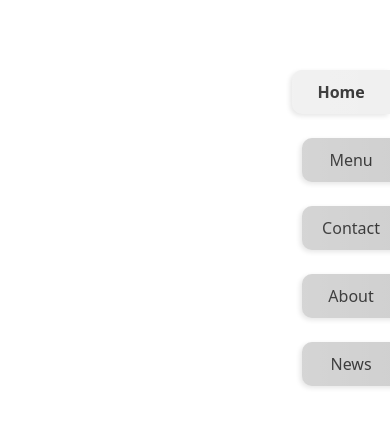
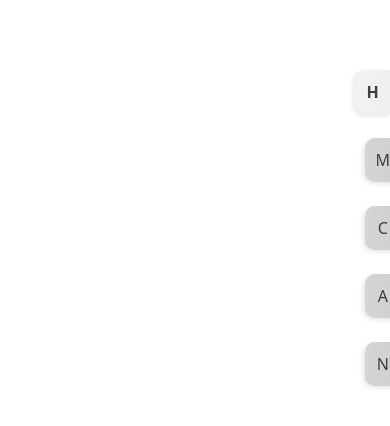
Before and after one commit to mody100000/flpbook-app, a React (Vite) app: page / in a window 390 px wide. Shown: the part 194-620 px from the top of the page. Built offline with nearby package versions, Linux system fonts and the light colour scheme.

Commit message:
making the bookmarks responsive

```diff
--- a/src/pages/BookContainer/BookContainer.jsx
+++ b/src/pages/BookContainer/BookContainer.jsx
@@ -1,6 +1,7 @@
-import React from 'react';
+import React, { useState } from 'react';
 import { useLocation, Routes, Route, useNavigate } from 'react-router-dom';
-import { PageTransition } from "@mohammedahmed18/react-page-transition"
+import { PageTransition } from "@mohammedahmed18/react-page-transition";
+import { ChevronLeft, ChevronRight } from 'lucide-react';
 import Home from '../Home/Home';
 import Menu from '../Menu/Menu';
 import Contact from '../Contact/Contact';
@@ -19,10 +20,11 @@ const BookmarkContainer = styled.div`
   flex-direction: column;
   gap: 1.5rem;
   z-index: 1000;
+  transition: all 0.3s ease;
 `;
 
 const Bookmark = styled.button`
-  padding: 10px 20px;
+  padding: ${props => props.isCollapsed ? '10px' : '10px 20px'};
   background-color: ${props => props.active ? '#f0f0f0' : '#d0d0d0'};
   color: #333;
   border: none;
@@ -33,6 +35,9 @@ const Bookmark = styled.button`
   box-shadow: -2px 2px 5px rgba(0,0,0,0.1);
   position: relative;
   right: ${props => props.active ? '0' : '-10px'};
+  white-space: nowrap;
+  overflow: hidden;
+  max-width: ${props => props.isCollapsed ? '40px' : '200px'};
 
   &:hover {
     right: 0;
@@ -51,9 +56,32 @@ const Bookmark = styled.button`
   }
 `;
 
+const ToggleButton = styled.button`
+  position: fixed;
+  right: ${props => props.isCollapsed ? '10px' : '180px'};
+  top: 20px;
+  background-color: #f0f0f0;
+  border: none;
+  border-radius: 50%;
+  width: 40px;
+  height: 40px;
+  display: flex;
+  align-items: center;
+  justify-content: center;
+  cursor: pointer;
+  box-shadow: -2px 2px 5px rgba(0,0,0,0.1);
+  z-index: 1001;
+  transition: all 0.3s ease;
+
+  @media (min-width: 768px) {
+    display: none;
+  }
+`;
+
 function Book() {
     const location = useLocation();
     const navigate = useNavigate();
+    const [isCollapsed, setIsCollapsed] = useState(window.innerWidth < 768);
 
     const pages = [
         { path: '/', Component: Home, color: "red", label: "Home" },
@@ -65,6 +93,13 @@ function Book() {
 
     const handleNavigation = (path) => {
         navigate(path);
+        if (window.innerWidth < 768) {
+            setIsCollapsed(true);
+        }
+    };
+
+    const toggleCollapse = () => {
+        setIsCollapsed(!isCollapsed);
     };
 
     return (
@@ -96,12 +131,10 @@ function Book() {
                         50% {
                             transform: rotateY(-90deg);
                             transform-origin: left center;
-
                         }
                         100% {
                             transform: rotateY(-180deg);
                             transform-origin: left center;
-
                         }
                     `,
                     duration: 1000,
@@ -122,14 +155,19 @@ function Book() {
                 </Routes>
             </PageTransition>
 
+            <ToggleButton onClick={toggleCollapse} isCollapsed={isCollapsed}>
+                {isCollapsed ? <ChevronLeft size={24} /> : <ChevronRight size={24} />}
+            </ToggleButton>
+
             <BookmarkContainer>
                 {pages.map((page, index) => (
                     <Bookmark
                         key={index}
                         onClick={() => handleNavigation(page.path)}
                         active={location.pathname === page.path}
+                        isCollapsed={isCollapsed}
                     >
-                        {page.label}
+                        {isCollapsed ? page.label[0] : page.label}
                     </Bookmark>
                 ))}
             </BookmarkContainer>
```
Lines whose indentation alone changed are shown as unchanged.
